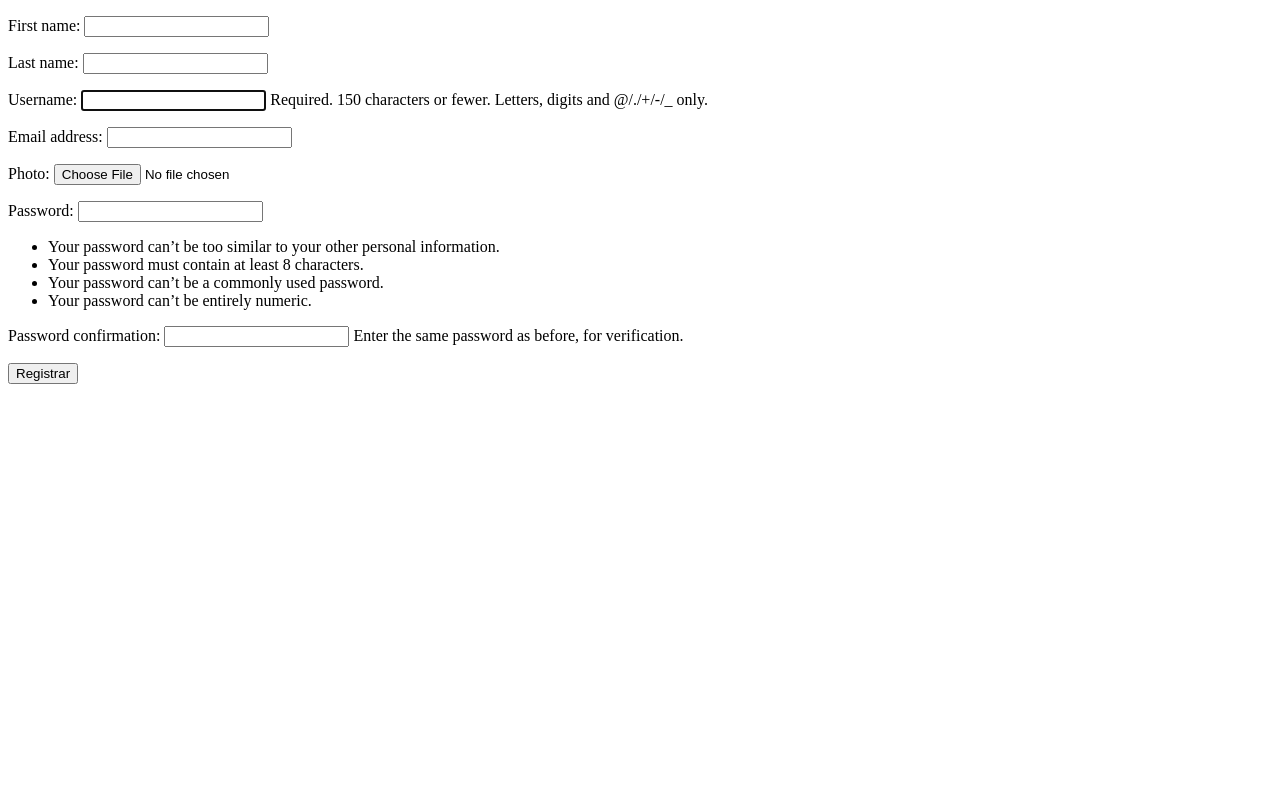
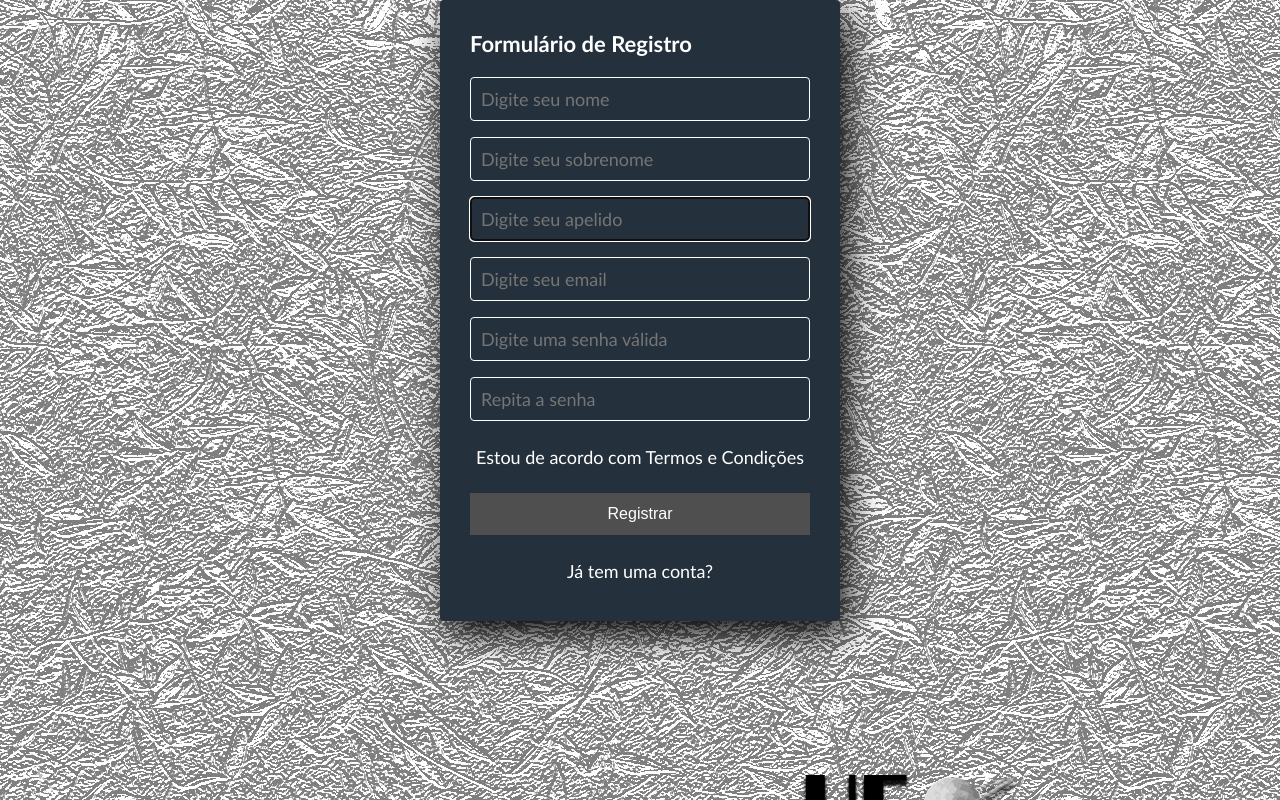
Before and after one commit to JoseRAGarcia/ufolabs, a Django app: page / in a window 1280 px wide. Run offline with Django 3.2, Linux system fonts and the light colour scheme; some libraries are stand-ins or nearby versions.

Commit message:
Finalizado Registro de Usuários

```diff
--- a/templates/css/blog.css
+++ b/templates/css/blog.css
@@ -4,6 +4,7 @@
   line-height: 1;
   border-bottom: 1px solid #e5e5e5;
 }
+
 
 .blog-header-logo {
   font-family: "Playfair Display", Georgia, "Times New Roman", serif;
--- a/templates/css/registro.css
+++ b/templates/css/registro.css
@@ -13,7 +13,7 @@ body {
   background: #24303c;
   padding: 30px;
   margin: auto;
-  margin-top: 100px;
+/*  margin-top: 100px;*/
   border-radius: 4px;
   font-family: 'calibri';
   color: white;
@@ -23,6 +23,13 @@ body {
 .form-register h4 {
   font-size: 22px;
   margin-bottom: 20px;
+}
+
+.form-register label, li{
+    display: none;
+}
+.helptext{
+    display: none;
 }
 
 .controls {
@@ -37,7 +44,7 @@ body {
   color: white;
 }
 
-.form-register p {
+.link {
   height: 40px;
   text-align: center;
   font-size: 18px;
@@ -62,4 +69,5 @@ body {
   color: white;
   margin: 16px 0;
   font-size: 16px;
+  cursor: pointer;
 }
--- a/templates/layout.html
+++ b/templates/layout.html
@@ -8,7 +8,7 @@
     <meta name="author" content="">
 <!--    <link rel="icon" href="/docs/4.1/assets/img/favicons/favicon.ico">-->
 
-    <title>Blog Template for Bootstrap</title>
+    <title>UFOLabs BR</title>
 
     <link rel="canonical" href="https://getbootstrap.com/docs/4.1/examples/blog/">
 
@@ -29,7 +29,7 @@
             <a class="text-muted" href="#">Subscribe</a>
           </div>
           <div class="col-4 text-center">
-            <a class="blog-header-logo text-dark" href="#">Large</a>
+            <a class="blog-header-logo text-dark" href="#">UFOLabs BR</a>
           </div>
           <div class="col-4 d-flex justify-content-end align-items-center">
             <a class="text-muted" href="#">
--- a/templates/registro.html
+++ b/templates/registro.html
@@ -4,14 +4,17 @@
   <meta charset="UTF-8">
   <meta name="viewport" content="width=device-width, initial-scale=1.0">
   <meta http-equiv="X-UA-Compatible" content="ie=edge">
-<!--  <link rel="stylesheet" href="/static/css/registro.css">-->
+  <link rel="stylesheet" href="/static/css/registro.css">
   <title>Formulário de Registro</title>
 </head>
 <body>
-<form action="/" method='POST'>
+<form class="form-register" action="/" method='POST'>
+  <h4>Formulário de Registro</h4>
   {% csrf_token %}
   {{ form.as_p }}
+  <p class="link">Estou de acordo com <a href="#">Termos e Condições</a></p>
   <input class="botons" type="submit" value="Registrar">
+  <p class="link"><a href="{% url 'login' %}">Já tem uma conta?</a></p>
 </form>
 <!--  <section class="form-register">-->
 <!--    <h4>Formulário de Registro</h4>-->
--- a/user/forms.py
+++ b/user/forms.py
@@ -1,7 +1,20 @@
 from django.contrib.auth.forms import UserCreationForm
+from django import forms
 from .models import My_User
 
 class CreateUser(UserCreationForm):
+    password1 = forms.CharField(
+        widget=forms.PasswordInput(attrs={'class': 'controls', 'placeholder': 'Digite uma senha válida'}),
+    )
+    password2 = forms.CharField(
+        widget=forms.PasswordInput(attrs={'class': 'controls', 'placeholder': 'Repita a senha'}),
+    )
     class Meta:
         model = My_User
-        fields = ['first_name', 'last_name', 'username', 'email', 'photo']
+        fields = ['first_name', 'last_name', 'username', 'email']
+        widgets = {
+            'first_name': forms.TextInput(attrs={'class': 'controls', 'placeholder': 'Digite seu nome'}),
+            'last_name': forms.TextInput(attrs={'class': 'controls', 'placeholder': 'Digite seu sobrenome'}),
+            'username': forms.TextInput(attrs={'class': 'controls', 'placeholder': 'Digite seu apelido'}),
+            'email': forms.TextInput(attrs={'class': 'controls', 'placeholder': 'Digite seu email'}),
+        }
```
Also changed, not shown: templates/home.html (+34 -33 lines), templates/img/ufolabsbr.jpg (added).
